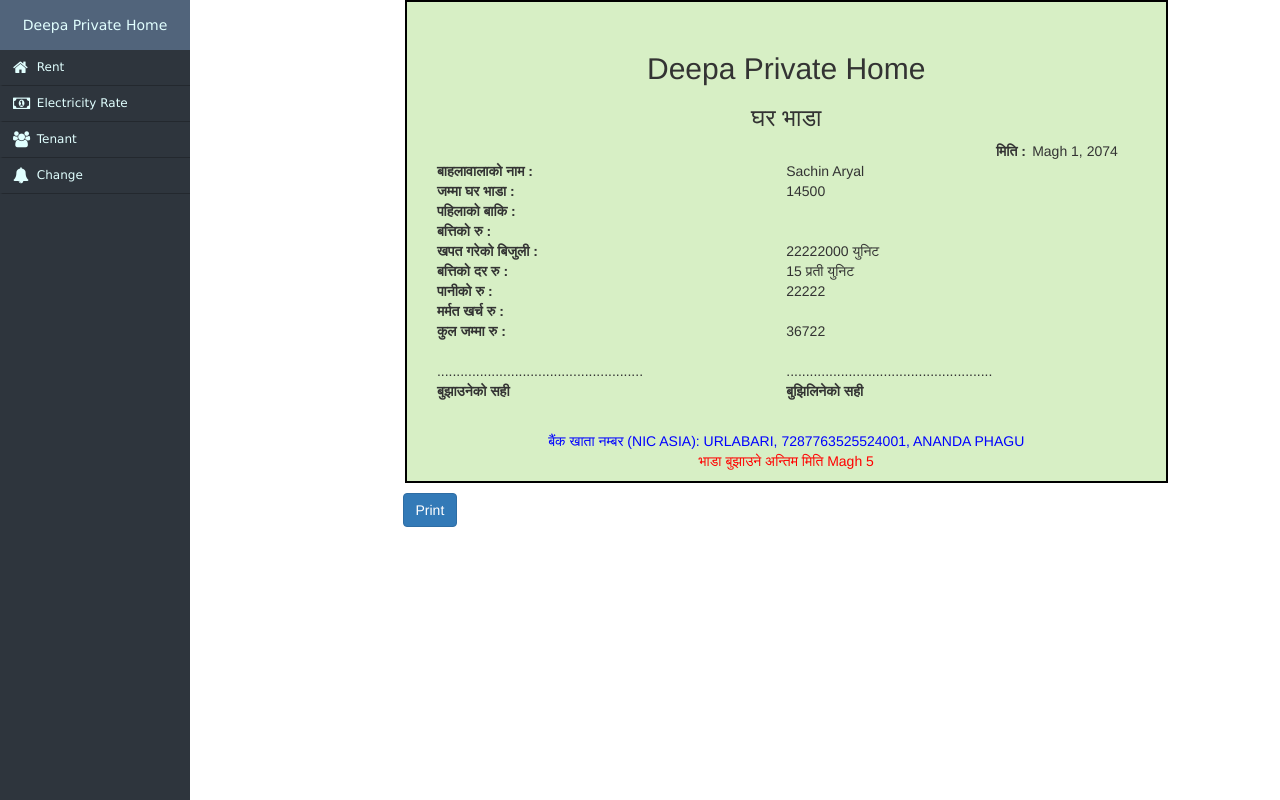
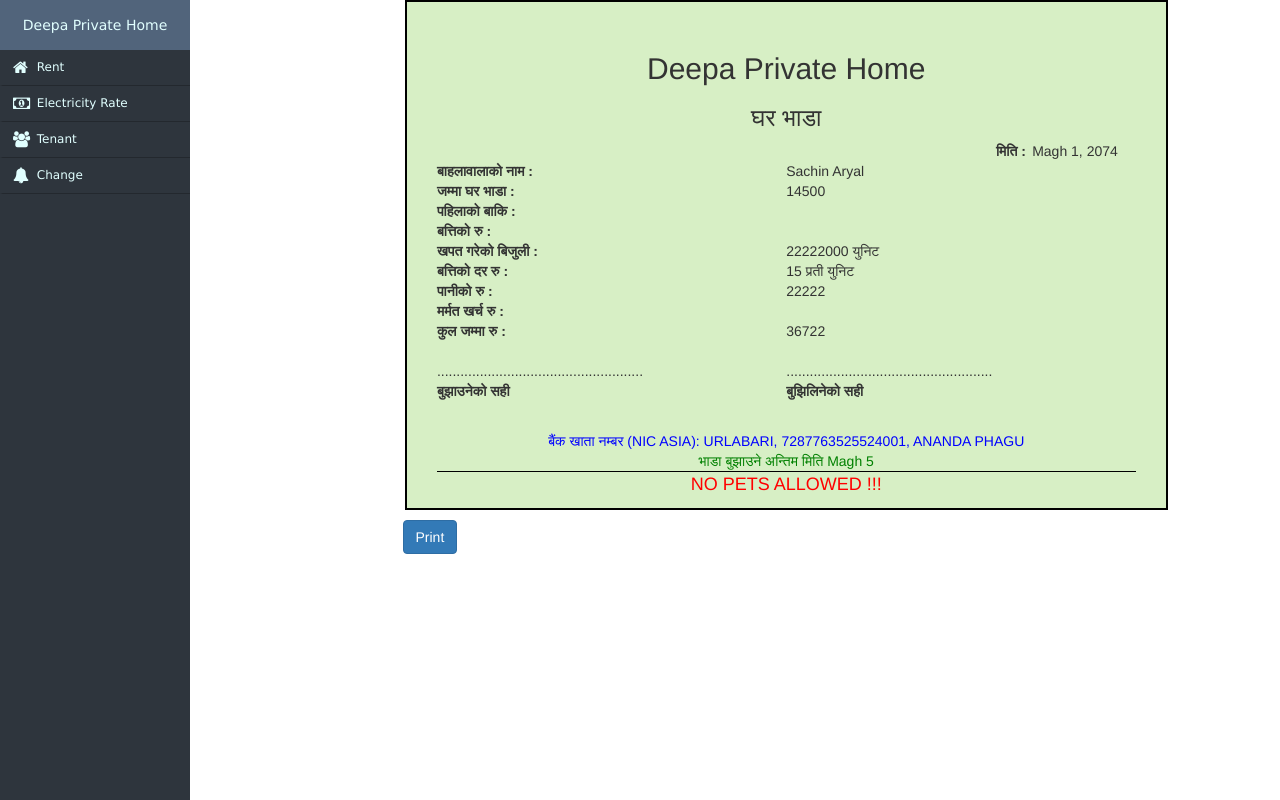
Before and after one commit to sachin-aryal/HouseRentBillingSystem, a PHP site: page /print.php?id=4 in a window 1280 px wide. Run offline with PHP 8.4, Linux system fonts and the light colour scheme; the visitor is signed in with stand-in values (Sample User, id 1); data comes from the database, SQL or seed files in the repository; data that the repository does not hold is empty.

Commit message:
No Pets Allowed.

```diff
--- a/print.php
+++ b/print.php
@@ -142,8 +142,13 @@ $nepali_year = $today["year"];
                         </td>
                     </tr>
                     <tr>
-                        <td style="color: red; text-align: center" rowspan="2">
+                        <td style="color: green; text-align: center">
                             भाडा बुझाउने अन्तिम मिति <?php echo $nepali_month ?> 5
+                        </td>
+                    </tr>
+                    <tr>
+                        <td style="color: red; text-align: center;border-top: 1px solid black;font-size: large">
+                            NO PETS ALLOWED !!!
                         </td>
                     </tr>
                 </table>
```
Also changed, not shown: send_email.php (+7 -4 lines).
